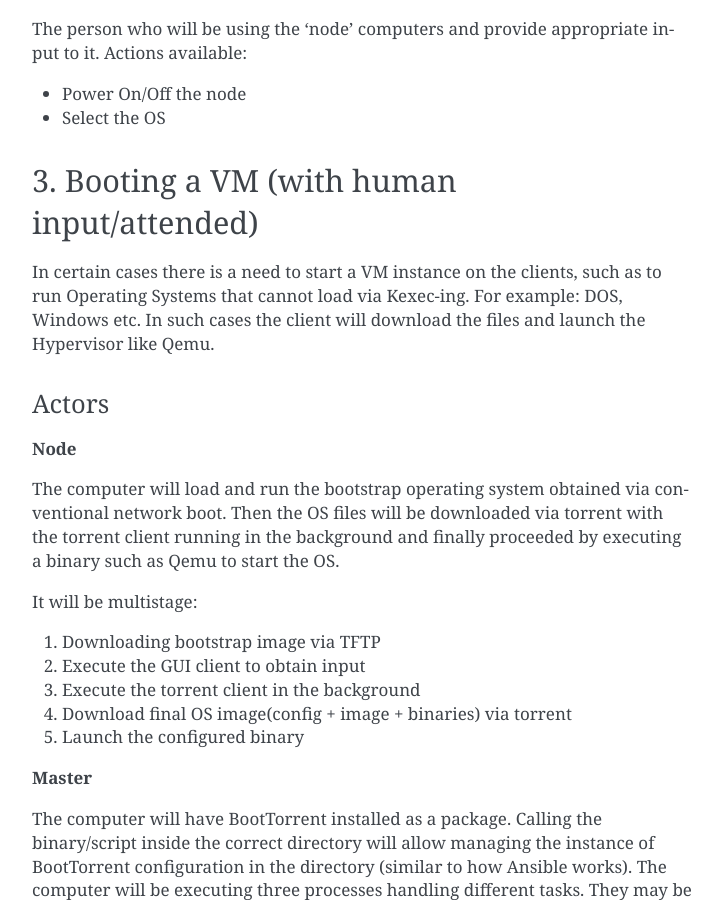
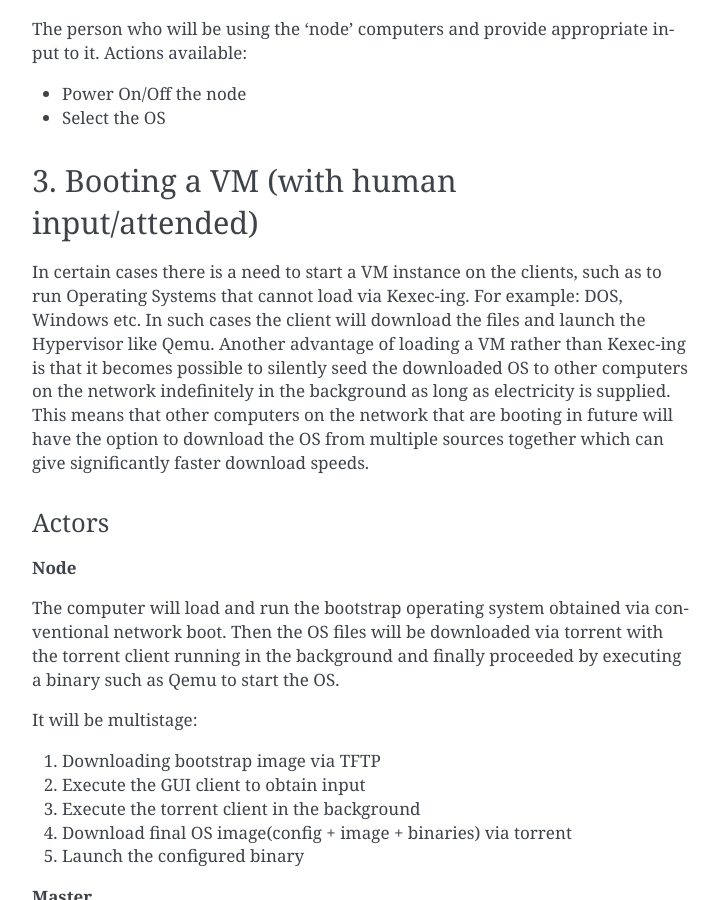
Before and after one commit to shreyanshk/boottorrent, a Sphinx documentation site: the page built from docs/usecases.rst, in a window 1280 px wide and 900 px high, scrolled down 2920 px. Shown: the whole window, without its empty margins (388-1110 px from the left). Built offline with Sphinx 7.4.7, drawn with Linux system fonts in a browser that asks for light colours; pages that are not in the unit, such as notebooks, are missing from menus; some of the changed text lies outside the part shown.

Commit message:
docs: usecase: explain advantages of loading a VM

```diff
--- a/docs/usecases.rst
+++ b/docs/usecases.rst
@@ -95,14 +95,12 @@ Actions available:
 * Power On/Off the node
 * Select the OS
 
-.. (atrent) I'm adding some usecase I can think of
 
 3. Booting a VM (with human input/attended)
 -------------------------------------------
 
 In certain cases there is a need to start a VM instance on the clients, such as to run Operating Systems that cannot load via Kexec-ing. For example: DOS, Windows etc. In such cases the client will download the files and launch the Hypervisor like Qemu.
-
-.. (atrent) explain advantage, i.e., keeping the seeding active
+Another advantage of loading a VM rather than Kexec-ing is that it becomes possible to silently seed the downloaded OS to other computers on the network indefinitely in the background as long as electricity is supplied. This means that other computers on the network that are booting in future will have the option to download the OS from multiple sources together which can give significantly faster download speeds.
 
 Actors
 ~~~~~~
@@ -152,9 +150,7 @@ Actions available:
 ----------------------------
 
 Similar to case 3, a slight change would be to automatically load the OS chosen by the Maintainer.
-
-
-.. (atrent) explain advantage, i.e., keeping the seeding active
+Another advantage of loading a VM rather than Kexec-ing is that it becomes possible to silently seed the downloaded OS to other computers on the network indefinitely in the background as long as electricity is supplied. This means that other computers on the network that are booting in future will have the option to download the OS from multiple sources together which can give significantly faster download speeds.
 
 
 Actors
```
